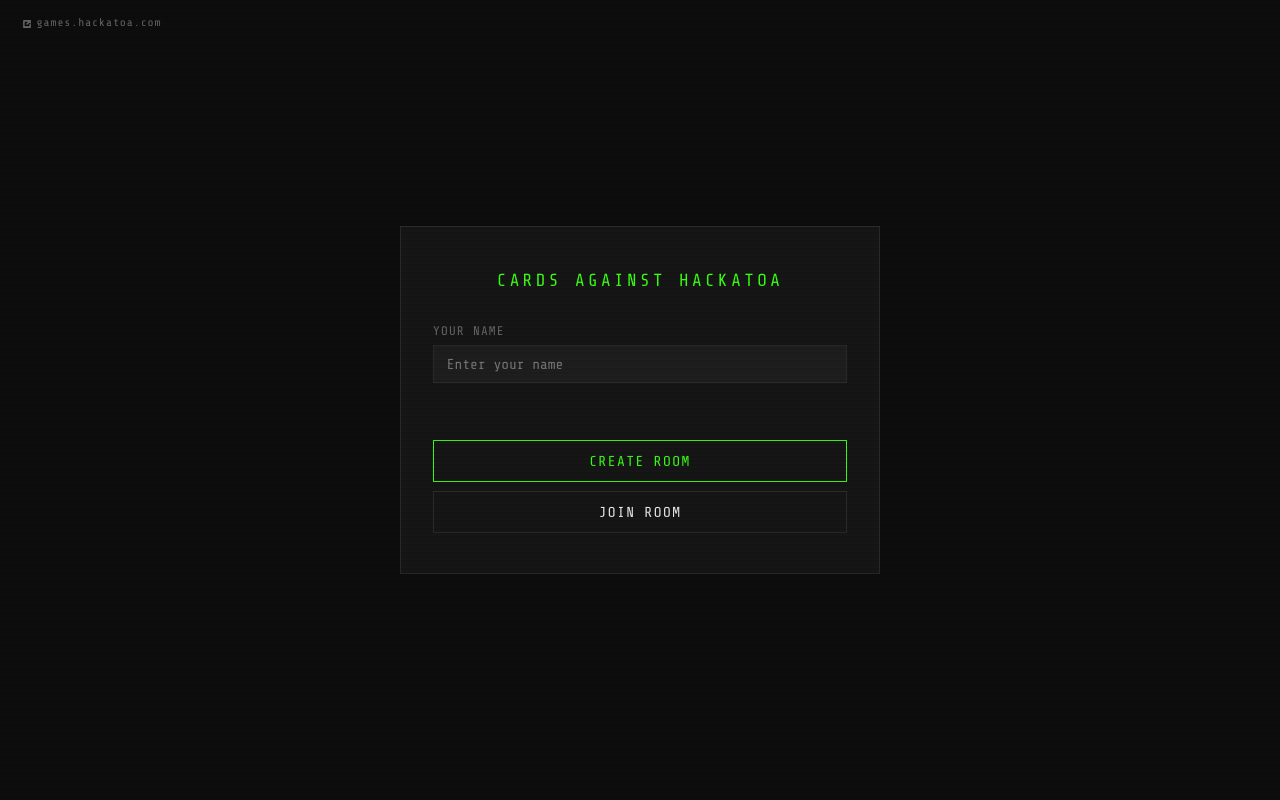
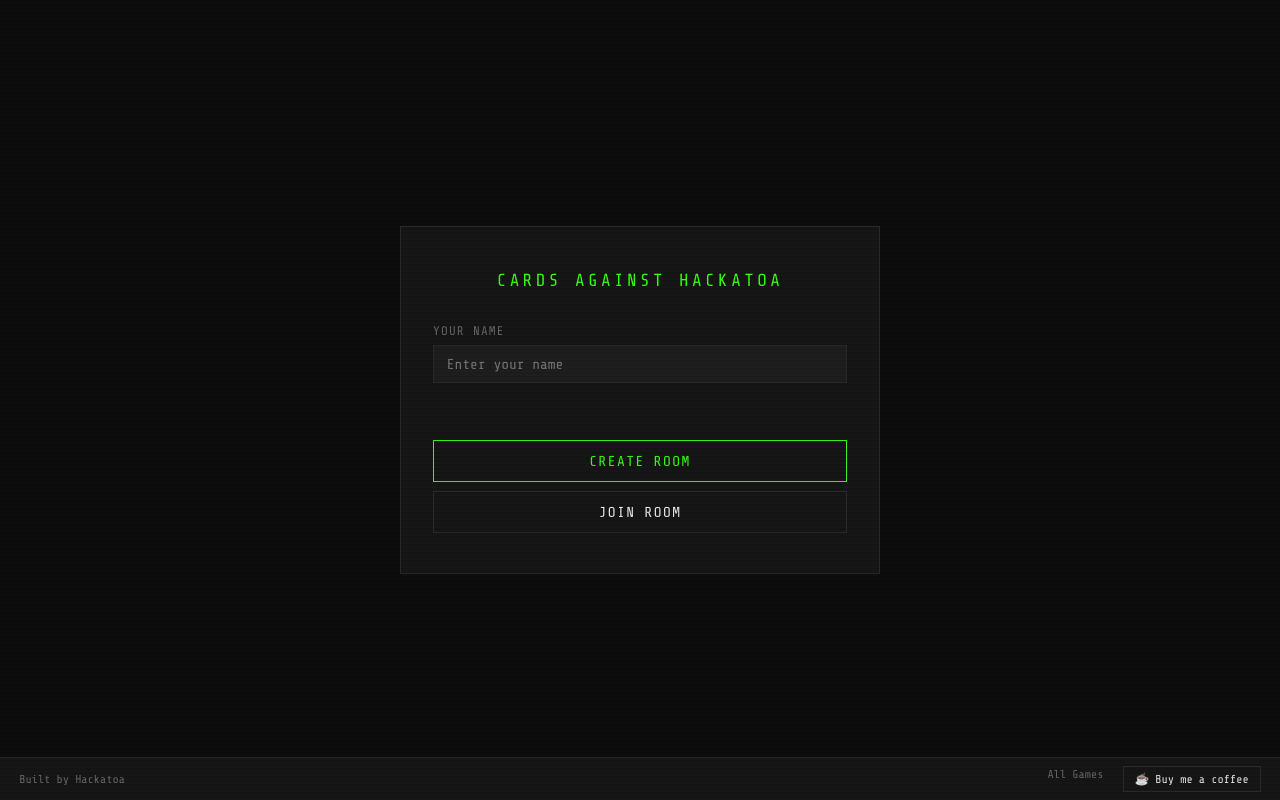
Before and after one commit to Hackatoan/cah, a website: page public/game.html in a window 1280 px wide. Drawn offline with nearby package versions, Linux system fonts and the light colour scheme; no server answers.

Commit message:
Add standard footer: hackatoa.com, All Games, Buy me a coffee

```diff
--- a/public/game.html
+++ b/public/game.html
@@ -6,33 +6,48 @@
   <title>Cards Against Hackatoa</title>
   <link rel="stylesheet" href="style.css">
   <style>
-    .games-hub-link {
+    .site-footer {
       position: fixed;
-      top: .6rem;
-      left: .8rem;
+      bottom: 0;
+      left: 0;
+      width: 100%;
+      background: var(--bg2);
+      border-top: 1px solid var(--border);
+      padding: .5rem 1.2rem;
+      display: flex;
+      justify-content: space-between;
+      align-items: center;
+      flex-wrap: wrap;
+      gap: .5rem;
+      font-family: var(--font);
+      font-size: .72rem;
+      color: var(--muted);
       z-index: 9998;
-      display: inline-flex;
-      align-items: center;
-      gap: .3rem;
-      font-family: var(--font);
-      font-size: .7rem;
-      color: var(--muted);
-      text-decoration: none;
-      letter-spacing: .08em;
-      transition: color .15s;
-      padding: .3rem .5rem;
-      border: 1px solid transparent;
     }
-    .games-hub-link:hover { color: var(--green); border-color: var(--border); }
-    .games-hub-link svg { flex-shrink: 0; }
+    .site-footer a { color: var(--muted); text-decoration: none; transition: color .15s; }
+    .site-footer a:hover { color: var(--green); }
+    .site-footer .footer-links { display: flex; gap: 1.2rem; flex-wrap: wrap; }
+    .site-footer .footer-coffee {
+      border: 1px solid var(--border);
+      padding: .2rem .7rem;
+      color: var(--text);
+      transition: border-color .15s, color .15s;
+    }
+    .site-footer .footer-coffee:hover { border-color: var(--green); color: var(--green); }
+    /* push game content above footer */
+    #s-game .game-body { padding-bottom: 3.5rem; }
+    .screen { padding-bottom: 3rem; }
   </style>
 </head>
 <body>
 
-<a class="games-hub-link" href="https://games.hackatoa.com" target="_blank" rel="noopener">
-  <svg width="10" height="10" viewBox="0 0 16 16" fill="none" stroke="currentColor" stroke-width="2.5" stroke-linecap="round" stroke-linejoin="round"><path d="M10 3H3v10h10V9"/><path d="M8 8L13 3"/><path d="M10 3h3v3"/></svg>
-  games.hackatoa.com
-</a>
+<footer class="site-footer">
+  <span>Built by <a href="https://hackatoa.com" target="_blank" rel="noopener">Hackatoa</a></span>
+  <div class="footer-links">
+    <a href="https://games.hackatoa.com" target="_blank" rel="noopener">All Games</a>
+    <a href="https://buymeacoffee.com/hackatoa" target="_blank" rel="noopener" class="footer-coffee">☕ Buy me a coffee</a>
+  </div>
+</footer>
 
 <!-- ── Menu ── -->
 <div id="s-menu" class="screen active">
```
